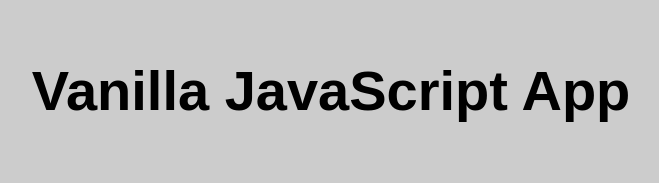
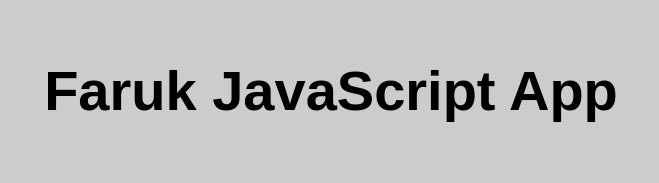
Before and after one commit to umarbashir29/my-first-static-web-app, a website: page src/index.html in a window 1280 px wide. Shown: the whole page, without its empty margins (309-968 px from the left). Drawn offline with Linux system fonts and the light colour scheme.

Commit message:
Update index.html

```diff
--- a/src/index.html
+++ b/src/index.html
@@ -5,12 +5,12 @@
   <meta charset="UTF-8">
   <meta name="viewport" content="width=device-width, initial-scale=1.0">
   <link rel="stylesheet" href="styles.css">
-  <title>Vanilla JavaScript App</title>
+  <title>Faruk JavaScript App</title>
 </head>
 
 <body>
   <main>
-    <h1>Vanilla JavaScript App</h1>
+    <h1>Faruk JavaScript App</h1>
   </main>
 </body>
 
```
